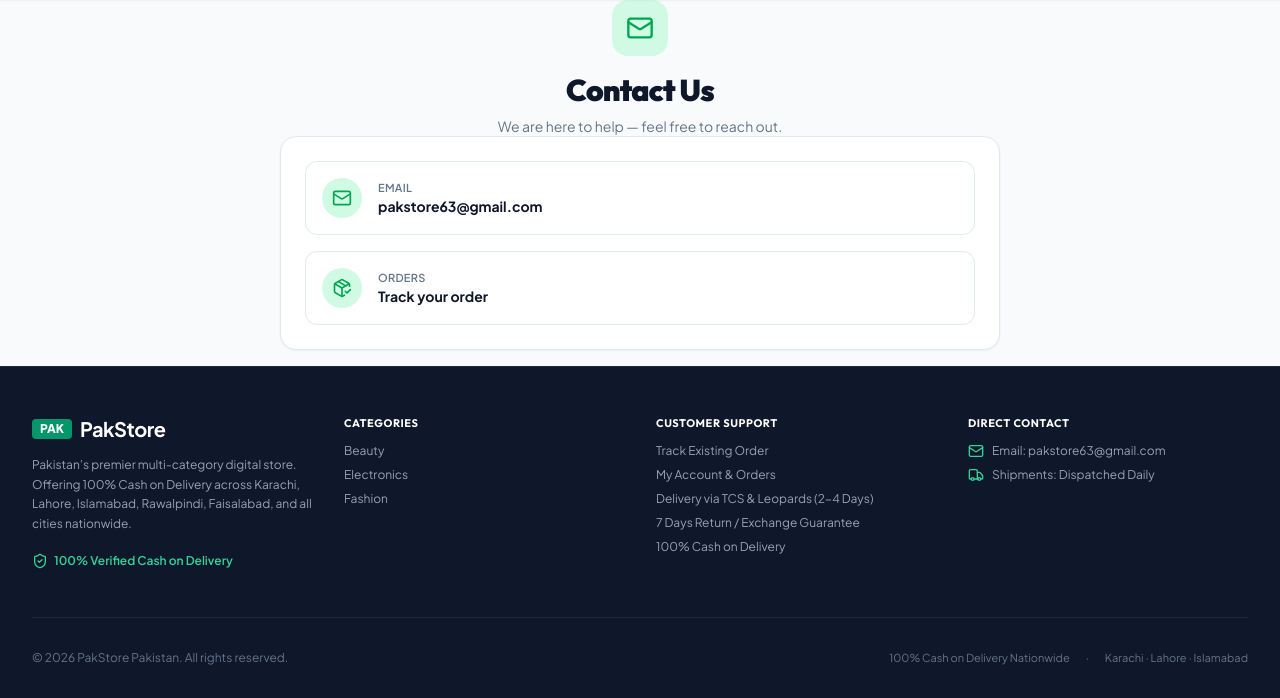
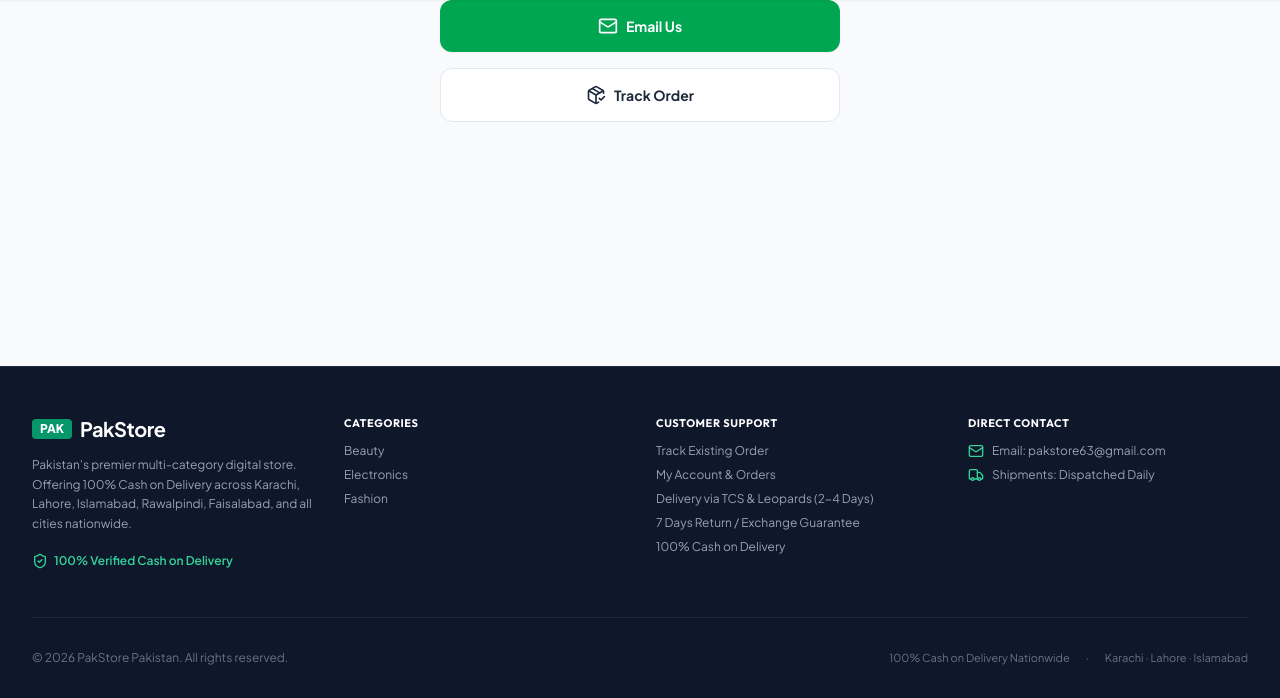
Before and after one commit to AliDevTech-code/Pakstore.com, a PHP site: page /contact.php in a window 1280 px wide. Shown: the part 102-800 px from the top of the page. Run offline with PHP 8.4, Linux system fonts and the light colour scheme; data comes from the database, SQL or seed files in the repository; some libraries are stand-ins or nearby versions.

Commit message:
Simplify contact page to two buttons

```diff
--- a/contact.php
+++ b/contact.php
@@ -1,5 +1,5 @@
 <?php
-/** Public Contact Us page. */
+/** Public Contact Us page - simple two-button layout. */
 
 require_once __DIR__ . '/includes/functions.php';
 
@@ -8,37 +8,16 @@ require __DIR__ . '/includes/header.php';
 ?>
 
 <main class="flex-1 bg-slate-50">
-    <div class="max-w-3xl mx-auto px-4 sm:px-6 py-10">
-        <div class="text-center mb-8">
-            <div class="w-14 h-14 rounded-2xl bg-emerald-100 text-[#00A651] flex items-center justify-center mx-auto mb-4">
-                <i data-lucide="mail" class="w-7 h-7"></i>
-            </div>
-            <h1 class="text-3xl font-black text-slate-900 tracking-tight">Contact Us</h1>
-            <p class="text-sm text-slate-500 mt-2">We are here to help — feel free to reach out.</p>
-        </div>
-
-        <div class="bg-white rounded-2xl border border-slate-200 p-6 sm:p-8 shadow-sm">
-            <div class="space-y-4">
-                <a href="mailto:pakstore63@gmail.com" class="flex items-center gap-4 p-4 rounded-xl border border-slate-200 hover:border-[#00A651] hover:bg-emerald-50 transition-colors">
-                    <span class="w-10 h-10 rounded-full bg-emerald-100 text-[#00A651] flex items-center justify-center shrink-0">
-                        <i data-lucide="mail" class="w-5 h-5"></i>
-                    </span>
-                    <span>
-                        <span class="block text-[11px] text-slate-500 font-semibold uppercase tracking-wide">Email</span>
-                        <span class="block text-sm font-bold text-slate-900">pakstore63@gmail.com</span>
-                    </span>
-                </a>
-
-                <a href="<?= e(url('track-order.php')) ?>" class="flex items-center gap-4 p-4 rounded-xl border border-slate-200 hover:border-[#00A651] hover:bg-emerald-50 transition-colors">
-                    <span class="w-10 h-10 rounded-full bg-emerald-100 text-[#00A651] flex items-center justify-center shrink-0">
-                        <i data-lucide="package-check" class="w-5 h-5"></i>
-                    </span>
-                    <span>
-                        <span class="block text-[11px] text-slate-500 font-semibold uppercase tracking-wide">Orders</span>
-                        <span class="block text-sm font-bold text-slate-900">Track your order</span>
-                    </span>
-                </a>
-            </div>
+    <div class="max-w-md mx-auto px-4 sm:px-6 py-14">
+        <div class="grid grid-cols-1 gap-4">
+            <a href="mailto:pakstore63@gmail.com" class="flex items-center justify-center gap-2 w-full py-4 bg-[#00A651] hover:bg-[#008f45] text-white font-bold text-sm rounded-xl shadow-sm transition-colors">
+                <i data-lucide="mail" class="w-5 h-5"></i>
+                Email Us
+            </a>
+            <a href="<?= e(url('track-order.php')) ?>" class="flex items-center justify-center gap-2 w-full py-4 bg-white hover:bg-emerald-50 text-slate-800 font-bold text-sm rounded-xl border border-slate-200 transition-colors">
+                <i data-lucide="package-check" class="w-5 h-5"></i>
+                Track Order
+            </a>
         </div>
     </div>
 </main>
```
